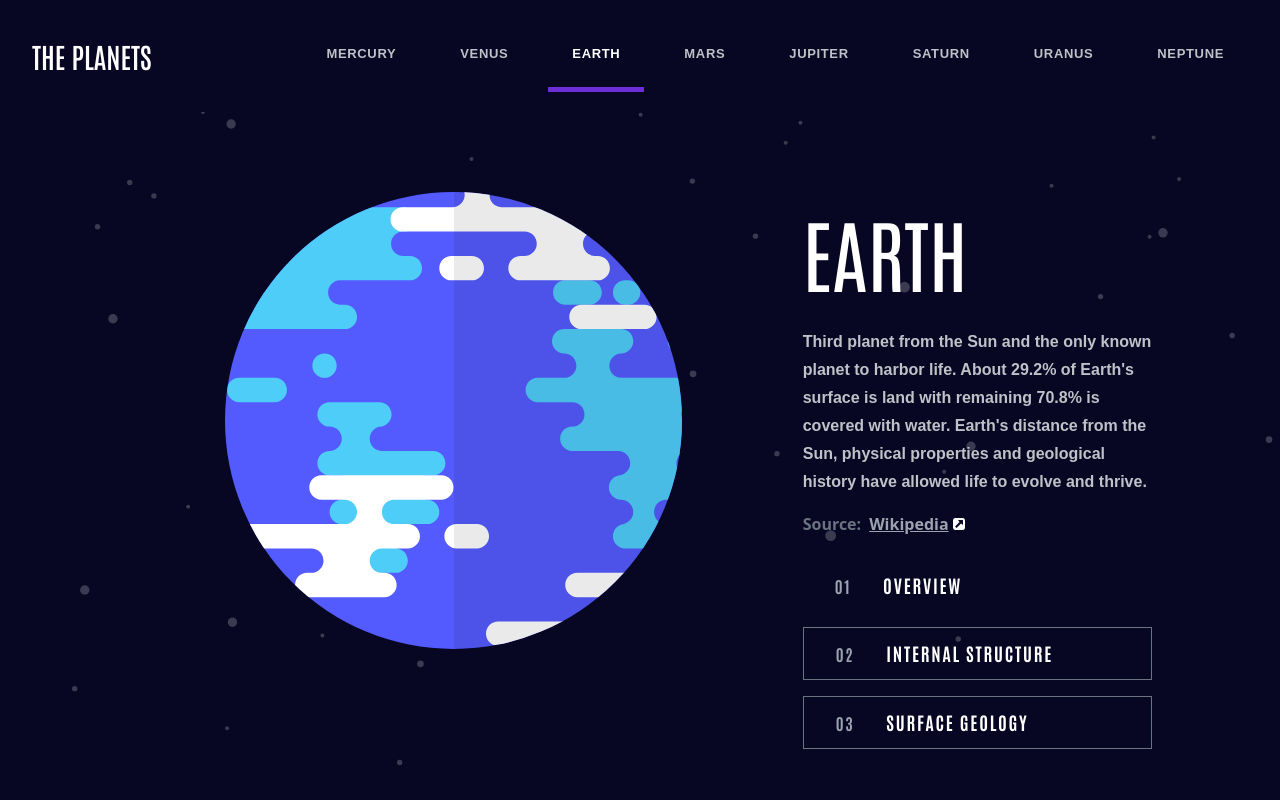
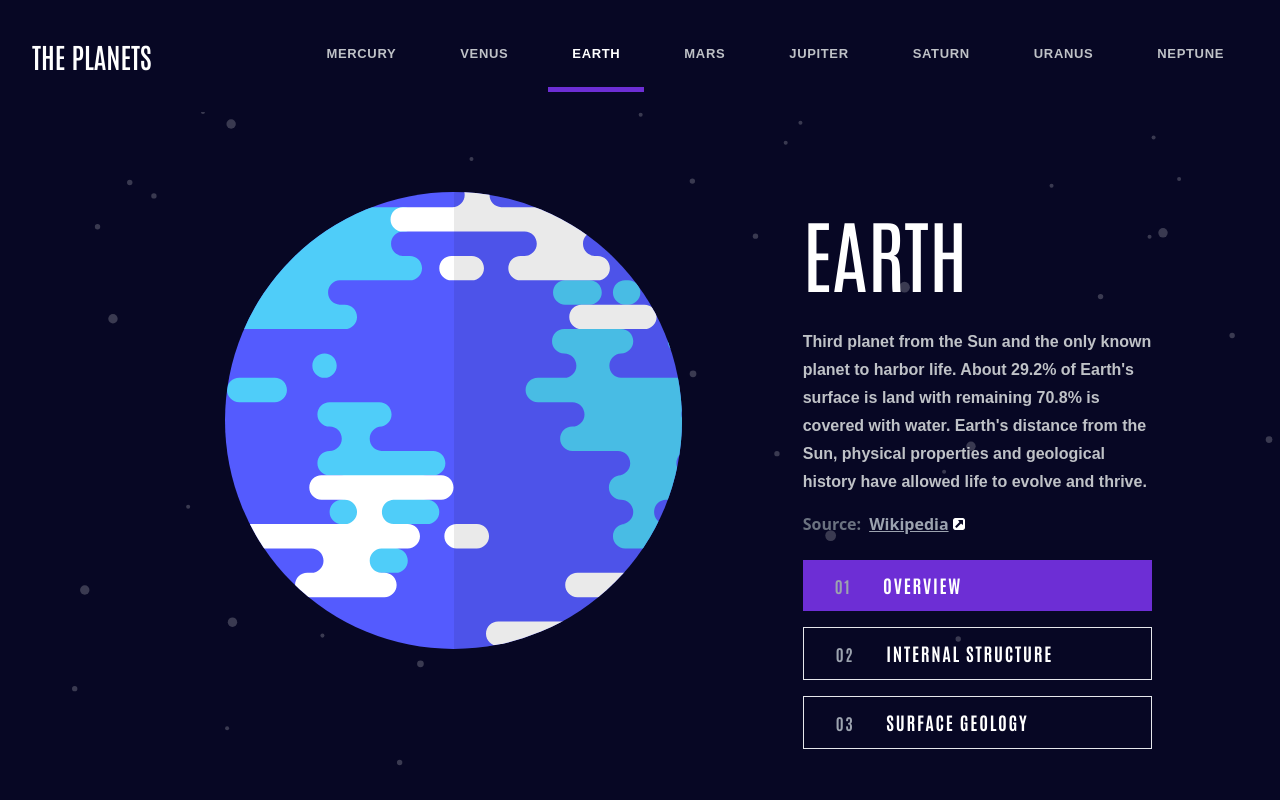
Before and after one commit to SajeedAninda/Planets-Facts, a React (Vite) app: page / in a window 1280 px wide. Shown: the top 800 px of the page. Built offline with nearby package versions, Linux system fonts and the light colour scheme.

Commit message:
Added dynamic colors on menu buttons

```diff
--- a/src/App.jsx
+++ b/src/App.jsx
@@ -5,14 +5,14 @@ import Navbar from "./Components/Navbar/Navbar";
 function App() {
     const [selectedPlanet, setSelectedPlanet] = useState("Earth");
     const colors = {
-        Mercury: '#58a6ff',
-        Venus: '#ffac3b',
+        Mercury: '#419ebb',
+        Venus: '#eda249',
         Earth: '#6d2ed5',
-        Mars: '#ff6a3b',
-        Jupiter: '#e57300',
-        Saturn: '#ffbf47',
-        Uranus: '#50d7c2',
-        Neptune: '#3b89ff',
+        Mars: '#d14c32',
+        Jupiter: '#d83a34',
+        Saturn: '#cd5120',
+        Uranus: '#1ec1a2',
+        Neptune: '#2d68f0',
     };
     const selectedColor = colors[selectedPlanet] || "#6d2ed5";
 
--- a/src/Components/Home/Home.jsx
+++ b/src/Components/Home/Home.jsx
@@ -2,10 +2,12 @@ import React, { useEffect, useState } from 'react';
 import './home.css';
 import sourceIcon from '../../assets/icon-source.svg';
 
-const Home = ({ selectedPlanet }) => {
+const Home = ({ selectedPlanet, buttonColor }) => {
     const [planetData, setPlanetData] = useState(null);
     const [activeButton, setActiveButton] = useState('overview');
     const [animationKey, setAnimationKey] = useState(0);
+
+    console.log(buttonColor);
 
     useEffect(() => {
         fetch('/data.json')
@@ -54,8 +56,6 @@ const Home = ({ selectedPlanet }) => {
         setAnimationKey((prevKey) => prevKey + 1);
     };
 
-    const buttonColor = planetData?.color || '#6d2ed5';
-
     return (
         <div className="h-fit bg-[#070724] homebg py-20">
             <div className="w-[80%] mx-auto">
@@ -97,11 +97,11 @@ const Home = ({ selectedPlanet }) => {
                                 <div className="menus font-antonio mt-6">
                                     <button
                                         onClick={() => handleButtonClick('overview')}
-                                        className={`py-3 px-8 flex gap-8 items-center border w-full mb-4 cursor-pointer hover:scale-105 transition duration-500 ${
-                                            activeButton === 'overview'
-                                                ? `bg-[${buttonColor}] text-white border-none`
-                                                : 'bg-transparent border-gray-500 hover:bg-gray-800'
-                                        }`}
+                                        className="py-3 px-8 flex gap-8 items-center border w-full mb-4 cursor-pointer hover:scale-105 transition duration-500"
+                                        style={{
+                                            backgroundColor: activeButton === 'overview' ? buttonColor : 'transparent',
+                                            border: activeButton === 'overview' ? 'none' : '1px solid #gray',
+                                        }}
                                     >
                                         <p className="text-gray-400 tracking-widest font-bold">01</p>
                                         <p className="text-white text-[18px] uppercase tracking-widest font-bold">Overview</p>
@@ -109,11 +109,11 @@ const Home = ({ selectedPlanet }) => {
 
                                     <button
                                         onClick={() => handleButtonClick('internal')}
-                                        className={`py-3 px-8 flex gap-8 items-center border w-full mb-4 cursor-pointer hover:scale-105 transition duration-500 ${
-                                            activeButton === 'internal'
-                                                ? `bg-[${buttonColor}] text-white border-none`
-                                                : 'bg-transparent border-gray-500 hover:bg-gray-800'
-                                        }`}
+                                        className="py-3 px-8 flex gap-8 items-center border w-full mb-4 cursor-pointer hover:scale-105 transition duration-500"
+                                        style={{
+                                            backgroundColor: activeButton === 'internal' ? buttonColor : 'transparent',
+                                            border: activeButton === 'internal' ? 'none' : '1px solid #gray',
+                                        }}
                                     >
                                         <p className="text-gray-400 tracking-widest font-bold">02</p>
                                         <p className="text-white text-[18px] uppercase tracking-widest font-bold">Internal Structure</p>
@@ -121,16 +121,17 @@ const Home = ({ selectedPlanet }) => {
 
                                     <button
                                         onClick={() => handleButtonClick('geology')}
-                                        className={`py-3 px-8 flex gap-8 items-center border w-full mb-4 cursor-pointer hover:scale-105 transition duration-500 ${
-                                            activeButton === 'geology'
-                                                ? `bg-[${buttonColor}] text-white border-none`
-                                                : 'bg-transparent border-gray-500 hover:bg-gray-800'
-                                        }`}
+                                        className="py-3 px-8 flex gap-8 items-center border w-full mb-4 cursor-pointer hover:scale-105 transition duration-500"
+                                        style={{
+                                            backgroundColor: activeButton === 'geology' ? buttonColor : 'transparent',
+                                            border: activeButton === 'geology' ? 'none' : '1px solid #gray',
+                                        }}
                                     >
                                         <p className="text-gray-400 tracking-widest font-bold">03</p>
                                         <p className="text-white text-[18px] uppercase tracking-widest font-bold">Surface Geology</p>
                                     </button>
                                 </div>
+
                             </div>
                         </div>
 
--- a/src/Components/Navbar/Navbar.jsx
+++ b/src/Components/Navbar/Navbar.jsx
@@ -12,14 +12,14 @@ const Navbar = ({ onPlanetChange }) => {
     }, []);
 
     const colors = {
-        Mercury: '#58a6ff',
-        Venus: '#ffac3b',
+        Mercury: '#419ebb',
+        Venus: '#eda249',
         Earth: '#6d2ed5',
-        Mars: '#ff6a3b',
-        Jupiter: '#e57300',
-        Saturn: '#ffbf47',
-        Uranus: '#50d7c2',
-        Neptune: '#3b89ff',
+        Mars: '#d14c32',
+        Jupiter: '#d83a34',
+        Saturn: '#cd5120',
+        Uranus: '#1ec1a2',
+        Neptune: '#2d68f0',
     };
 
     const handlePlanetClick = (planet) => {
```
